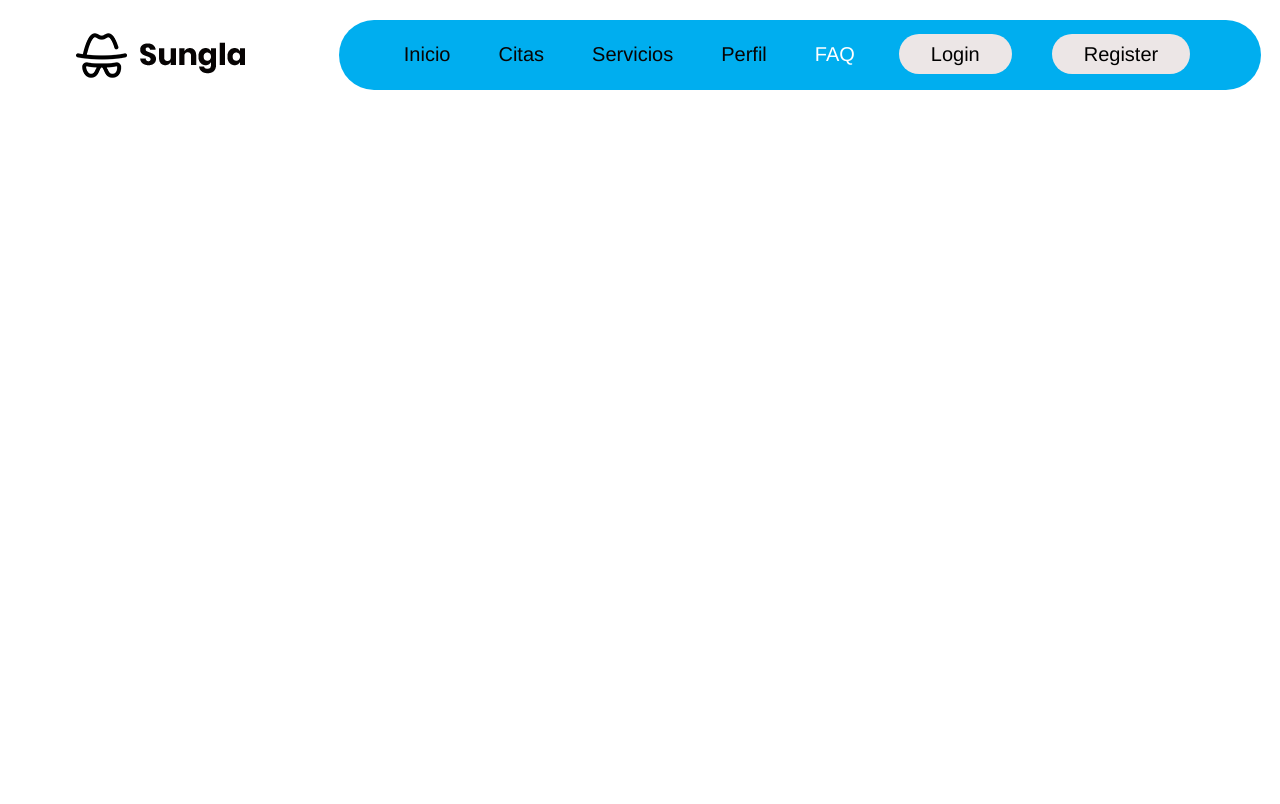
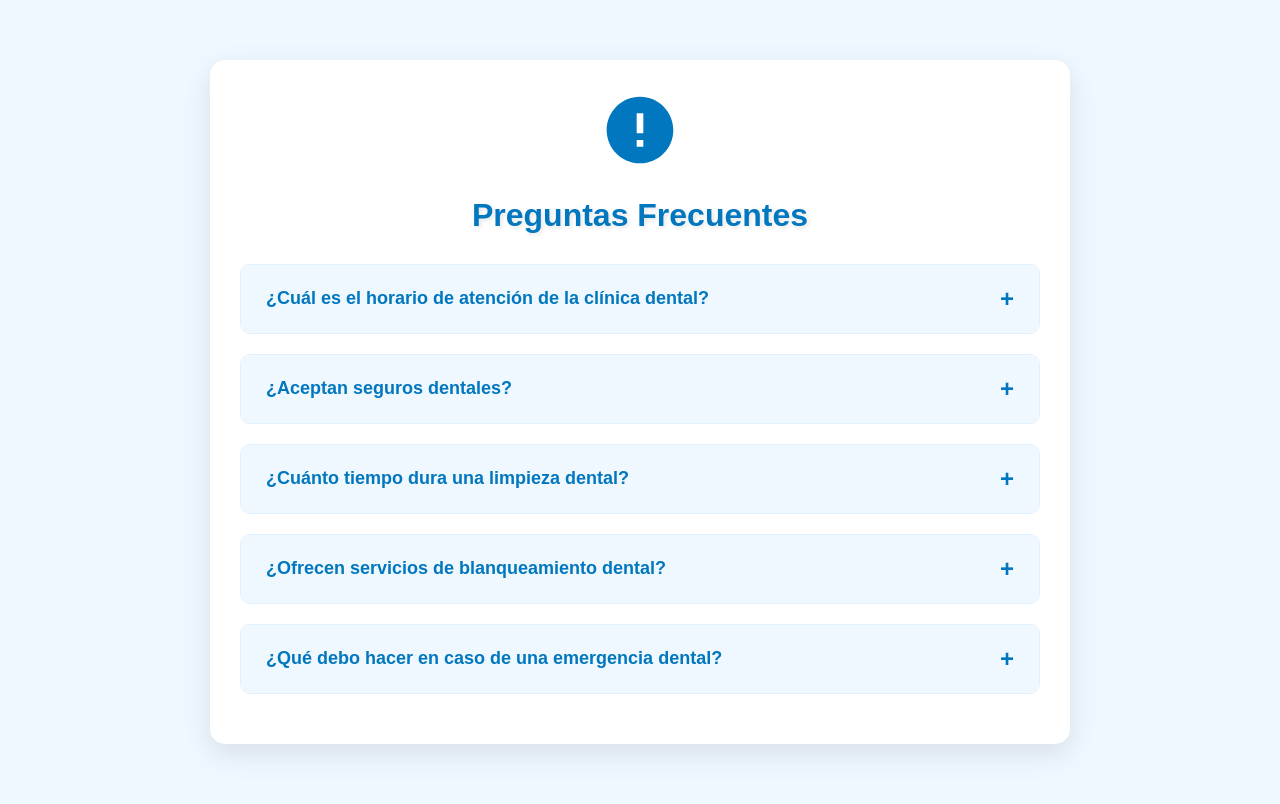
Before and after one commit to MAGGOT0418/ayso_web, a PHP site: page /faq.html in a window 1280 px wide. Before the commit the page ends 90 px from the top, so only its background shows below. Run offline with PHP 8.4, Linux system fonts and the light colour scheme; some libraries are stand-ins or nearby versions.

Commit message:
Adan
pantalla faq

```diff
--- /dev/null
+++ b/css/dental-faq.css
@@ -0,0 +1,90 @@
+body {
+    font-family: 'Arial', sans-serif;
+    background-color: #f0f8ff;
+    margin: 0;
+    padding: 20px;
+    color: #333;
+}
+.dental-faq-container {
+    max-width: 800px;
+    margin: 40px auto;
+    background-color: #ffffff;
+    border-radius: 15px;
+    padding: 30px;
+    box-shadow: 0 10px 30px rgba(0, 0, 0, 0.1);
+}
+.dental-faq-title {
+    text-align: center;
+    color: #0077be;
+    margin-bottom: 30px;
+    font-size: 32px;
+    font-weight: bold;
+    text-shadow: 2px 2px 4px rgba(0,0,0,0.1);
+}
+.dental-faq-item {
+    margin-bottom: 20px;
+    border: 1px solid #e0f0ff;
+    border-radius: 10px;
+    overflow: hidden;
+    transition: all 0.3s ease;
+}
+.dental-faq-item:hover {
+    box-shadow: 0 5px 15px rgba(0, 119, 190, 0.1);
+}
+.dental-faq-question {
+    width: 100%;
+    background-color: #f0f8ff;
+    border: none;
+    padding: 20px 25px;
+    text-align: left;
+    cursor: pointer;
+    transition: all 0.3s ease;
+    font-size: 18px;
+    font-weight: bold;
+    color: #0077be;
+    display: flex;
+    justify-content: space-between;
+    align-items: center;
+}
+.dental-faq-question:hover {
+    background-color: #e0f0ff;
+}
+.dental-faq-question::after {
+    content: '\002B';
+    font-size: 24px;
+    transition: transform 0.3s ease;
+}
+.dental-faq-question.active::after {
+    transform: rotate(45deg);
+}
+.dental-faq-answer {
+    display: none;
+    padding: 20px 25px;
+    background-color: #ffffff;
+    border-top: 1px solid #e0f0ff;
+    font-size: 16px;
+    line-height: 1.8;
+    color: #444;
+}
+.dental-icon {
+    width: 80px;
+    height: 80px;
+    margin: 0 auto 20px;
+    display: block;
+}
+@media (max-width: 600px) {
+    .dental-faq-container {
+        padding: 20px;
+    }
+    .dental-faq-title {
+        font-size: 24px;
+    }
+    .dental-faq-question {
+        font-size: 16px;
+        padding: 15px 20px;
+    }
+    .dental-faq-answer {
+        font-size: 14px;
+        padding: 15px 20px;
+    }
+}
--- a/faq.html
+++ b/faq.html
@@ -1,89 +1,73 @@
 <!DOCTYPE html>
-<html lang="">
+<html lang="es">
+<head>
+    <meta charset="UTF-8">
+    <meta name="viewport" content="width=device-width, initial-scale=1.0">
+    <title>Preguntas Frecuentes - Clínica Dental</title>
+    <link rel="stylesheet" href="css/dental-faq.css">
+</head>
+<body>
+    <div class="dental-faq-container">
+        <svg class="dental-icon" viewBox="0 0 24 24" fill="none" xmlns="http://www.w3.org/2000/svg">
+            <path d="M12 2C6.48 2 2 6.48 2 12C2 17.52 6.48 22 12 22C17.52 22 22 17.52 22 12C22 6.48 17.52 2 12 2ZM13 17H11V15H13V17ZM13 13H11V7H13V13Z" fill="#0077be"/>
+        </svg>
+        <h2 class="dental-faq-title">Preguntas Frecuentes</h2>
 
-<head>
-    <meta charset="utf-8">
-    <meta http-equiv="X-UA-Compatible" content="IE=edge">
-    <!-- mobile metas -->
-    <meta name="viewport" content="width=device-width, initial-scale=1">
-    <meta name="viewport" content="initial-scale=1, maximum-scale=1">
-    <!-- site metas -->
-    <title>sungla</title>
-    <!-- bootstrap css -->
-    <link rel="stylesheet" href="css/bootstrap.min.css">
-    <!-- style css -->
-    <link rel="stylesheet" href="css/style.css">
-    <!-- Responsive-->
-    <link rel="stylesheet" href="css/responsive.css">
-    <!-- fevicon -->
-    <link rel="icon" href="images/fevicon.png" type="image/gif" />
-    <!-- Scrollbar Custom CSS -->
-    <!-- Tweaks for older IEs-->
-    <link rel="stylesheet" href="https://netdna.bootstrapcdn.com/font-awesome/4.0.3/css/font-awesome.css">
-    <!-- Bootstrap CSS -->
-    <link href="https://maxcdn.bootstrapcdn.com/bootstrap/3.3.7/css/bootstrap.min.css" rel="stylesheet">
-
-</head>
-
-<body>
-    <header>
-        <!-- header inner -->
-        <div class="header">
-            <div class="container-fluid">
-                <div class="row">
-                    <div class="col-xl-3 col-lg-3 col-md-3 col-sm-3 col logo_section">
-                        <div class="full">
-                            <div class="center-desk">
-                                <div class="logo">
-                                    <a href="index.html"><img src="images/logo.png" alt="#" /></a>
-                                </div>
-                            </div>
-                        </div>
-                    </div>
-                    <div class="col-xl-9 col-lg-9 col-md-9 col-sm-9">
-                        <nav class="navigation navbar navbar-expand-md navbar-dark ">
-                            <button class="navbar-toggler" type="button" data-toggle="collapse"
-                                data-target="#navbarsExample04" aria-controls="navbarsExample04" aria-expanded="false"
-                                aria-label="Toggle navigation" style="margin-top: 40px;">
-                                <span class="navbar-toggler-icon"></span>
-                            </button>
-                            <div class="collapse navbar-collapse" id="navbarsExample04">
-                                <ul class="navbar-nav mr-auto">
-                                    <li class="nav-item">
-                                        <a class="nav-link" href="index.html">Inicio</a>
-                                    </li>
-                                    <li class="nav-item">
-                                        <a class="nav-link" href="citas.html">Citas</a>
-                                    </li>
-                                    <li class="nav-item">
-                                        <a class="nav-link" href="servicios.html">Servicios</a>
-                                    </li>
-                                    <li class="nav-item">
-                                        <a class="nav-link" href="perfil.html">Perfil</a>
-                                    </li>
-                                    <li class="nav-item active">
-                                        <a class="nav-link" href="faq.html">FAQ</a>
-                                    </li>
-                                    <li class="nav-item d_none login_btn">
-                                        <a class="nav-link" href="login.html">Login</a>
-                                    </li>
-                                    <li class="nav-item d_none login_btn">
-                                        <a class="nav-link" href="registro.html">Register</a>
-                                    </li>
-
-                                </ul>
-                            </div>
-                        </nav>
-                    </div>
-                </div>
+        <div class="dental-faq-item">
+            <button class="dental-faq-question">¿Cuál es el horario de atención de la clínica dental?</button>
+            <div class="dental-faq-answer">
+                Nuestro horario de atención es de lunes a viernes, de 9:00 am a 7:00 pm, y los sábados de 9:00 am a 2:00 pm. Estamos comprometidos a brindar atención dental de calidad en horarios convenientes para nuestros pacientes.
             </div>
         </div>
-    </header>
 
-    <!-- jQuery -->
-    <script src="https://ajax.googleapis.com/ajax/libs/jquery/1.12.4/jquery.min.js"></script>
-    <!-- Bootstrap JavaScript -->
-    <script src="https://maxcdn.bootstrapcdn.com/bootstrap/3.3.7/js/bootstrap.min.js"></script>
+        <div class="dental-faq-item">
+            <button class="dental-faq-question">¿Aceptan seguros dentales?</button>
+            <div class="dental-faq-answer">
+                Sí, aceptamos una amplia variedad de seguros dentales. Trabajamos con numerosas compañías de seguros para garantizar que nuestros pacientes reciban la máxima cobertura posible. Por favor, contáctenos para verificar si aceptamos su seguro específico y para obtener más detalles sobre la cobertura.
+            </div>
+        </div>
+
+        <div class="dental-faq-item">
+            <button class="dental-faq-question">¿Cuánto tiempo dura una limpieza dental?</button>
+            <div class="dental-faq-answer">
+                Una limpieza dental estándar generalmente dura entre 30 y 60 minutos. La duración puede variar dependiendo de la condición de sus dientes y si se requieren procedimientos adicionales, como tomar radiografías. Nuestro objetivo es proporcionar una limpieza minuciosa y cómoda para mantener su salud bucal óptima.
+            </div>
+        </div>
+
+        <div class="dental-faq-item">
+            <button class="dental-faq-question">¿Ofrecen servicios de blanqueamiento dental?</button>
+            <div class="dental-faq-answer">
+                Sí, ofrecemos servicios profesionales de blanqueamiento dental. Disponemos de opciones de blanqueamiento en el consultorio para resultados rápidos, así como kits personalizados para usar en casa. Durante una consulta, evaluaremos su caso particular y determinaremos qué opción de blanqueamiento es la más adecuada para usted, considerando sus necesidades y objetivos estéticos.
+            </div>
+        </div>
+
+        <div class="dental-faq-item">
+            <button class="dental-faq-question">¿Qué debo hacer en caso de una emergencia dental?</button>
+            <div class="dental-faq-answer">
+                En caso de una emergencia dental, le recomendamos que nos llame inmediatamente. Tenemos horarios reservados para emergencias y haremos todo lo posible para atenderle lo antes posible. Si la emergencia ocurre fuera del horario de atención, deje un mensaje detallado y le devolveremos la llamada lo antes posible. Mientras tanto, puede aplicar una compresa fría en el área afectada para reducir la hinchazón y tomar un analgésico de venta libre para aliviar el dolor.
+            </div>
+        </div>
+    </div>
+
+    <script>
+        document.querySelectorAll('.dental-faq-question').forEach(button => {
+            button.addEventListener('click', function() {
+                this.classList.toggle('active');
+                const answer = this.nextElementSibling;
+                if (answer.style.display === "block") {
+                    answer.style.display = "none";
+                } else {
+                    document.querySelectorAll('.dental-faq-answer').forEach(item => {
+                        item.style.display = "none";
+                    });
+                    document.querySelectorAll('.dental-faq-question').forEach(btn => {
+                        btn.classList.remove('active');
+                    });
+                    answer.style.display = "block";
+                    this.classList.add('active');
+                }
+            });
+        });
+    </script>
 </body>
-
 </html>
```
Also changed, not shown: css/style.css (line endings or trailing spaces).
